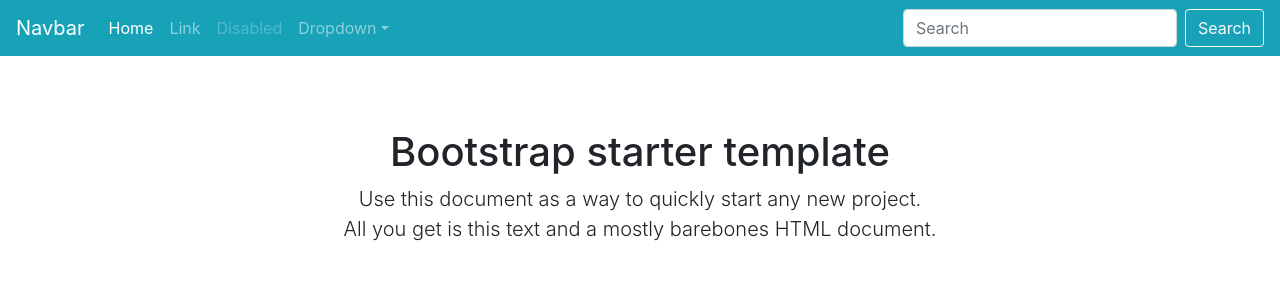
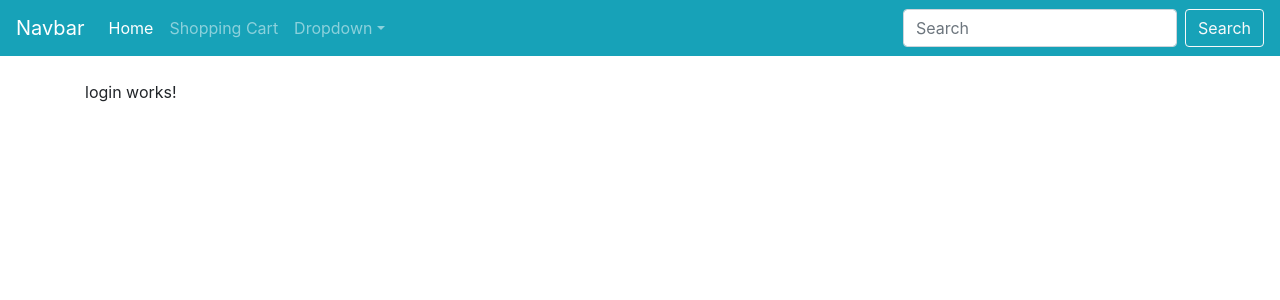
Before and after one commit to YuhanLin1105/BookStoreApp, an Angular app: page /login in a window 1280 px wide. Shown: the top 300 px of the page. Built offline with nearby package versions, Linux system fonts and the light colour scheme.

Commit message:
added routerLinks

```diff
--- a/src/app/app.component.html
+++ b/src/app/app.component.html
@@ -7,9 +7,6 @@
 
 <main role="main" class="container">
 
-  <div class="starter-template">
-    <h1>Bootstrap starter template</h1>
-    <p class="lead">Use this document as a way to quickly start any new project.<br> All you get is this text and a mostly barebones HTML document.</p>
-  </div>
+   <router-outlet></router-outlet>
 
-</main><!-- /.container -->
+</main>
--- /dev/null
+++ b/src/app/login/login.component.html
@@ -0,0 +1,3 @@
+<p>
+  login works!
+</p>
--- /dev/null
+++ b/src/app/login/login.component.ts
@@ -0,0 +1,15 @@
+import { Component, OnInit } from '@angular/core';
+
+@Component({
+  selector: 'app-login',
+  templateUrl: './login.component.html',
+  styleUrls: ['./login.component.css']
+})
+export class LoginComponent implements OnInit {
+
+  constructor() { }
+
+  ngOnInit() {
+  }
+
+}
--- a/src/app/site-navbar/site-navbar.component.html
+++ b/src/app/site-navbar/site-navbar.component.html
@@ -7,14 +7,12 @@
   <div class="collapse navbar-collapse" id="navbarsExampleDefault">
     <ul class="navbar-nav mr-auto">
       <li class="nav-item active">
-        <a class="nav-link" href="#">Home <span class="sr-only">(current)</span></a>
+        <a class="nav-link" routerLink="/" >Home <span class="sr-only">(current)</span></a>
       </li>
       <li class="nav-item">
-        <a class="nav-link" href="#">Link</a>
+        <a class="nav-link" routerLink="/shopping-cart" >Shopping Cart</a>
       </li>
-      <li class="nav-item">
-        <a class="nav-link disabled" href="#">Disabled</a>
-      </li>
+
       <li class="nav-item dropdown">
         <a class="nav-link dropdown-toggle" href="http://example.com" id="dropdown01" data-toggle="dropdown" aria-haspopup="true" aria-expanded="false">Dropdown</a>
         <div class="dropdown-menu" aria-labelledby="dropdown01">
```
Also changed, not shown: src/app/app.module.ts (+15 -2 lines), src/app/login/login.component.css (added), 1 other file (tests, documents, lock files or other folders).
